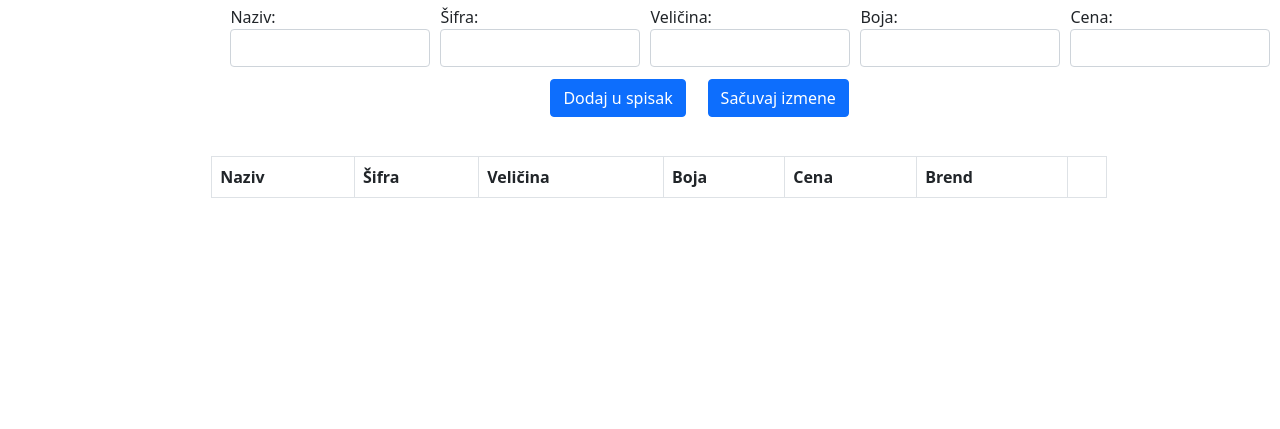
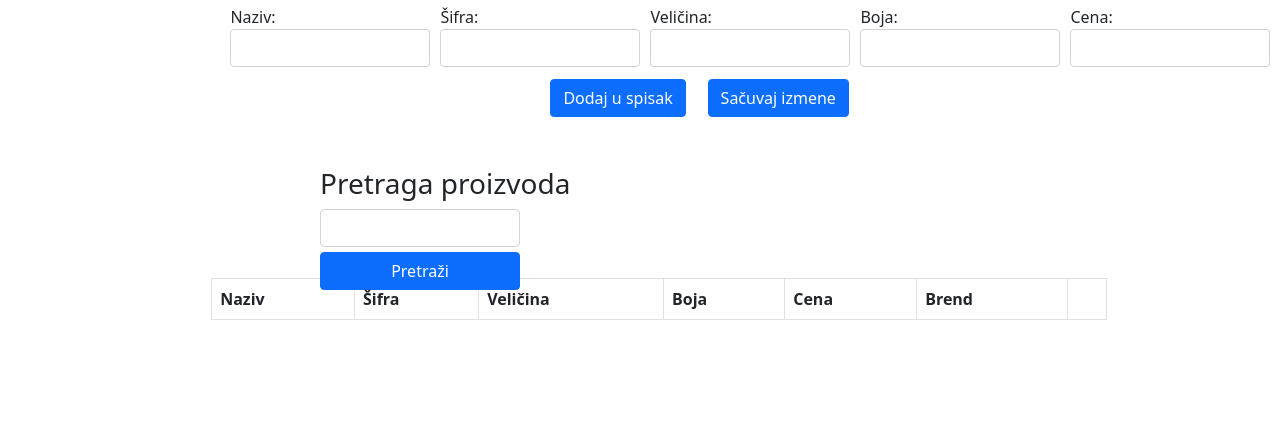
Before and after one commit to teodoragolubovic99/PHP_Internet_Tehnologije, a PHP site: page / in a window 1280 px wide; the page is wider, and only the part inside the window is pictured. Shown: the part 371-800 px from the top of that part. Run offline with PHP 8.4, Linux system fonts and the light colour scheme; data that the repository does not hold is empty.

Commit message:
Pretraga proizvoda po nazivu, sifri ili brendu u spisku za shopping

```diff
--- a/index.css
+++ b/index.css
@@ -40,3 +40,14 @@
 #btn_sacuvaj{
     margin-right: 3%;
 }
+
+.pretraga-div{
+    padding-top: 50px;
+    padding-left: 320px;
+    margin-bottom: -50px;
+}
+
+#btn_pretraga{
+    margin-top: 5px;
+    width: 200px;
+}
--- a/index.php
+++ b/index.php
@@ -67,6 +67,13 @@
     </div>
 
 
+    <div class="pretraga-div">
+        <h3>Pretraga proizvoda</h3>
+        <input type="text" class="form-control" id="pretraga-input">
+        <button class="btn btn-primary" id="btn_pretraga">Pretraži</button>
+    </div>
+
+
     <div class="proizvodi-tbl-div">
         <table class="table table-bordered" id="proizvodi-tbl">
 
--- a/js.js
+++ b/js.js
@@ -4,6 +4,7 @@ $(function () {
     izmeniProizvod();
     obrisiProizvod();
     sort();
+    pretraga();
 });
 
 
@@ -124,3 +125,26 @@ function sort() {
 
     })
 }
+
+
+function pretraga() {
+
+    $(document).on('click', '#btn_pretraga', function () {
+
+        var vrednost = $('#pretraga-input').val();
+        alert(vrednost)
+
+        $.ajax(
+            {
+                url: 'pretragaProizvoda.php',
+                method: 'post',
+                data: { PVrednost: vrednost },
+                success: function (data) {
+                    {
+                        $('#body-tbl').html(data);
+                    }
+                }
+            }
+        )
+    })
+}
--- a/sortiranjeProizvoda.php
+++ b/sortiranjeProizvoda.php
@@ -8,9 +8,7 @@
   $sql = "select pzd.id as pid, pzd.naziv, pzd.sifra, pzd.velicina, pzd.boja, pzd.cena, b.naziv as bnaziv from proizvod pzd join brend b on pzd.brend_id=b.id order by " . $kol . " " . $sort . "";
   $result_set = $konekcija->query($sql);
 
-    echo $sort;
-
-    while ($proizvod = mysqli_fetch_array($result_set)) :
+  while ($proizvod = mysqli_fetch_array($result_set)) {
   ?>
     <tr>
       <td><?php echo $proizvod['naziv'];  ?></td>
@@ -25,4 +23,4 @@
       </td>
     </tr>
 
-  <?php endwhile; ?>
+  <?php } ?>
```
Also changed, not shown: pretragaProizvoda.php (added, +26 -0 lines). Lines whose indentation alone changed are shown as unchanged.
